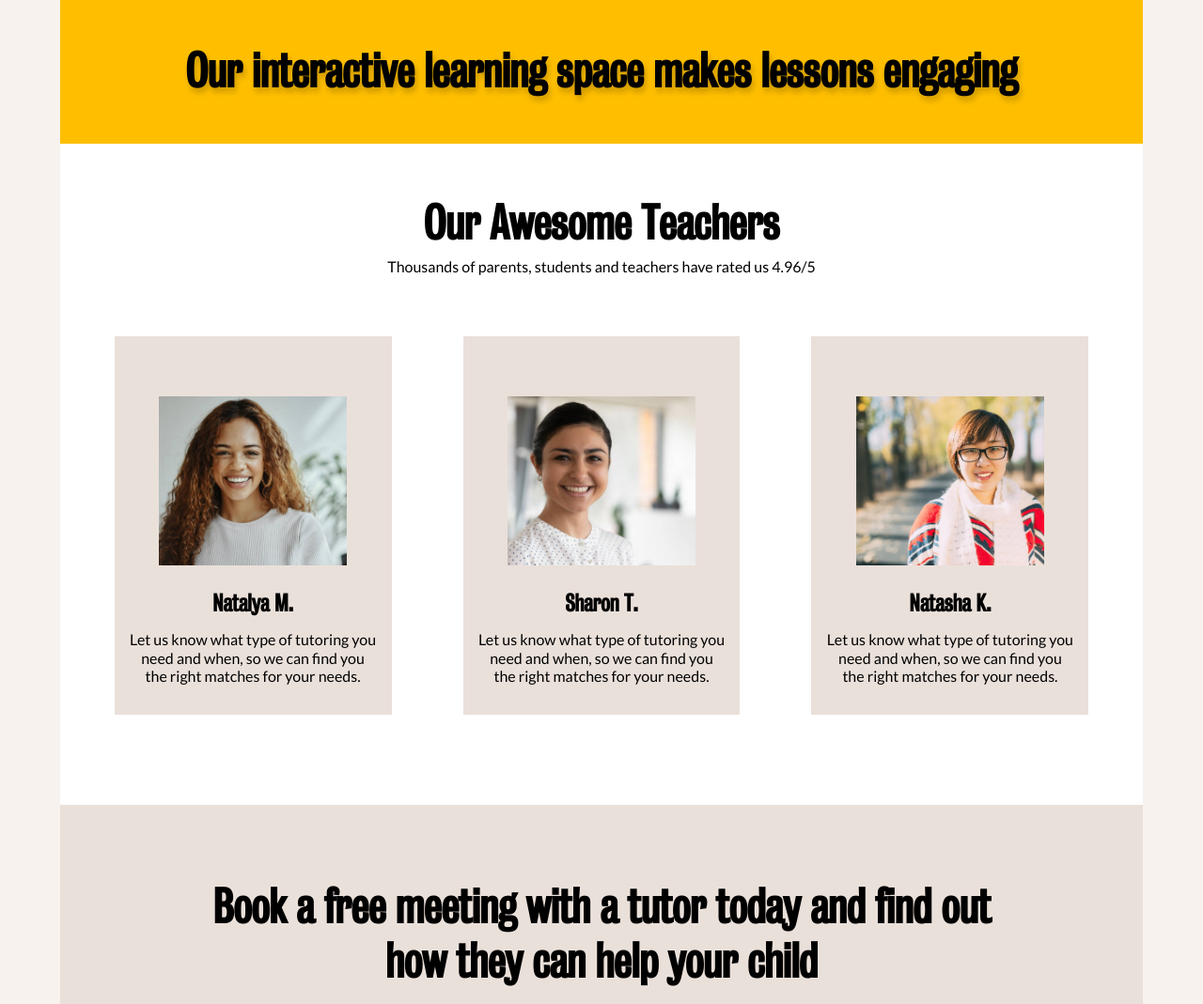
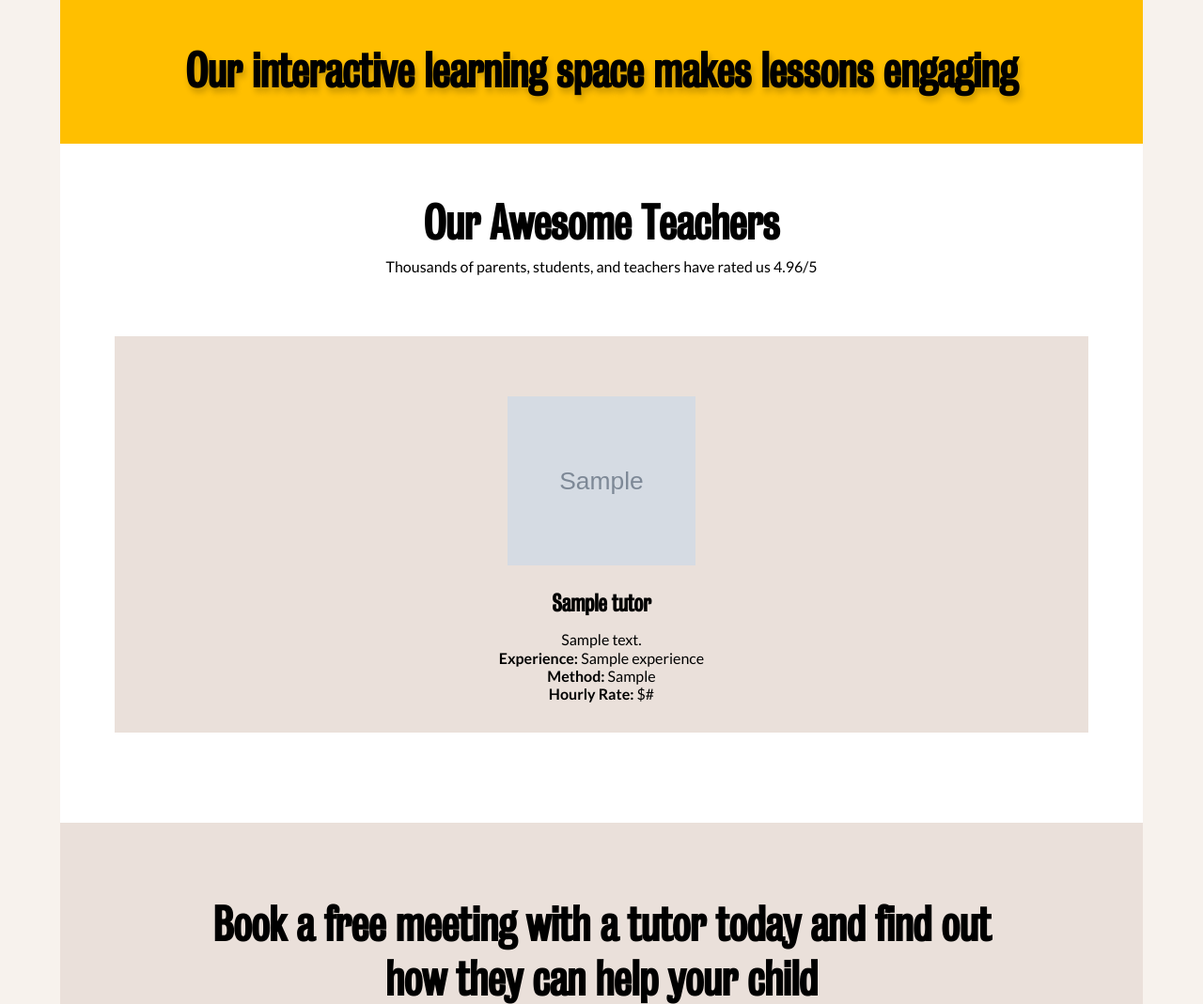
Before and after one commit to 582-41W-VA/Web-Project-2, a Django app: template brainboosters/templates/brainboosters/home.html in a window 1280 px wide. Shown: the part 2405-3474 px from the top of the page at 94% size. Run offline with Django 3.2, Linux system fonts and the light colour scheme; the template is opened without the code that fills it: most values are stand-ins (such as "Sample title", 1, 10 or a date in 2020); grey boxes marked "Sample" are stand-in pictures.

Commit message:
Add display of 3 random tutor cards dynamically in home.html; updated views and CSS for tutor cards

```diff
--- a/brainboosters/templates/brainboosters/home.html
+++ b/brainboosters/templates/brainboosters/home.html
@@ -135,38 +135,30 @@
 </section>
 <!-- end of Join-us  -->
 
-<!-- Tutor cards -->
+<!-- Tutor Cards -->
 <section class="tutor-card">
   <div class="container">
     <h2>Our Awesome Teachers</h2>
     <p class="tutor-card-p">
-      Thousands of parents, students and teachers have rated us 4.96/5
+      Thousands of parents, students, and teachers have rated us 4.96/5
     </p>
     <div class="cards">
-      <div class="card">
-        <img src="{% static 'images/natalya.jpeg' %}" alt="Tutor Natalya" />
-        <h4>Natalya M.</h4>
-        <p>
-          Let us know what type of tutoring you need and when, so we can find
-          you the right matches for your needs.
-        </p>
-      </div>
-      <div class="card">
-        <img src="{% static 'images/sharon.jpeg' %}" alt="Tutor Sharon" />
-        <h4>Sharon T.</h4>
-        <p>
-          Let us know what type of tutoring you need and when, so we can find
-          you the right matches for your needs.
-        </p>
-      </div>
-      <div class="card">
-        <img src="{% static 'images/natasha.jpeg' %}" alt="Tutor Natasha" />
-        <h4>Natasha K.</h4>
-        <p>
-          Let us know what type of tutoring you need and when, so we can find
-          you the right matches for your needs.
-        </p>
-      </div>
+      {% for tutor in tutors %}
+      <article class="card">
+        {% if tutor.user.profile_picture %}
+          <img src="{{ tutor.user.profile_picture.url }}" alt="Tutor {{ tutor.name }}">
+        {% else %}
+          <img src="{% static 'images/default-profile.png' %}" alt="Default Tutor Image">
+        {% endif %}
+        <h4>{{ tutor.name }}</h4>
+        <p>{{ tutor.description|default:"Experienced tutor ready to help you succeed!" }}</p>
+        <p><strong>Experience:</strong> {{ tutor.experience|default:"Not provided" }}</p>
+        <p><strong>Method:</strong> {{ tutor.get_method_display }}</p>
+        <p><strong>Hourly Rate:</strong> ${{ tutor.hourly_rate|default:"N/A" }}</p>
+      </article>
+      {% empty %}
+      <p>No tutors available at the moment. Check back soon!</p>
+      {% endfor %}
     </div>
   </div>
 </section>
```
Also changed, not shown: brainboosters/views.py (+7 -3 lines), brainboosters/static/images/default-profile.png (added).
